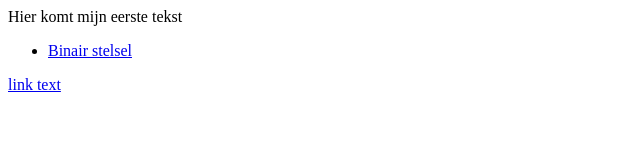
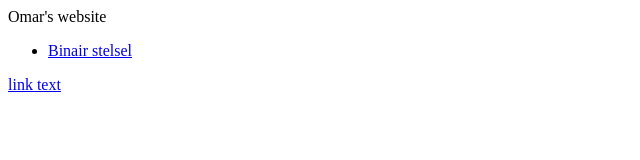
Before and after one commit to Omar2857/Omar2857.github.io, a plain HTML site: page index.html in a window 1280 px wide. Shown: the whole page, without its empty margins (0-640 px from the left). Drawn offline with Linux system fonts and the light colour scheme.

Commit message:
Omar's website

```diff
--- a/index.html
+++ b/index.html
@@ -6,7 +6,7 @@
     <meta charset="utf-8">
     </head>
     <body>
-        Hier komt mijn eerste tekst
+        Omar's website
         <ul>
             <li><a href="Untitled-1.html">Binair stelsel</a></li>
         </ul>
```
Also changed, not shown: binairstelsel.html (line endings or trailing spaces).
